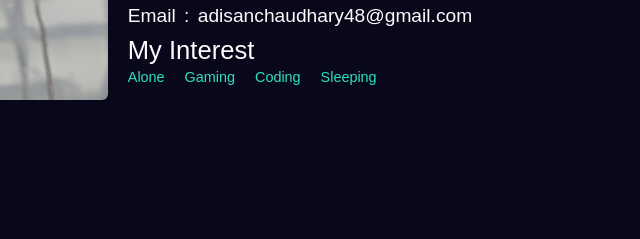
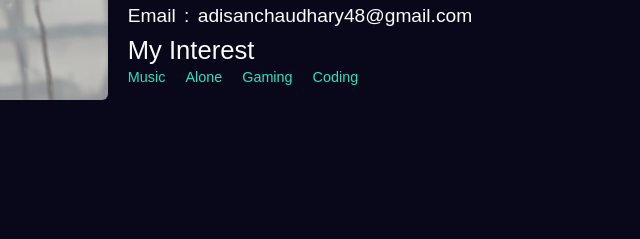
Before and after one commit to whizCoderr/portfolio-website, a plain HTML site: page index.html in a window 1280 px wide. Shown: the part 1288-1527 px from the top of the page, 381-1021 px from the left. Drawn offline with nearby package versions, Linux system fonts and the light colour scheme; a web font is replaced by a local one.

Commit message:
Update index.html
2024/12/4

```diff
--- a/index.html
+++ b/index.html
@@ -123,10 +123,10 @@
                     <div class="interest-specifics">
                         <h2>My Interest</h2>
                         <div class="interest-list">
+                            <span>Music</span>
                             <span>Alone</span>
                             <span>Gaming</span>
                             <span>Coding</span>
-                            <span>Sleeping</span>
                         </div>
                     </div>
                 </div>
```
